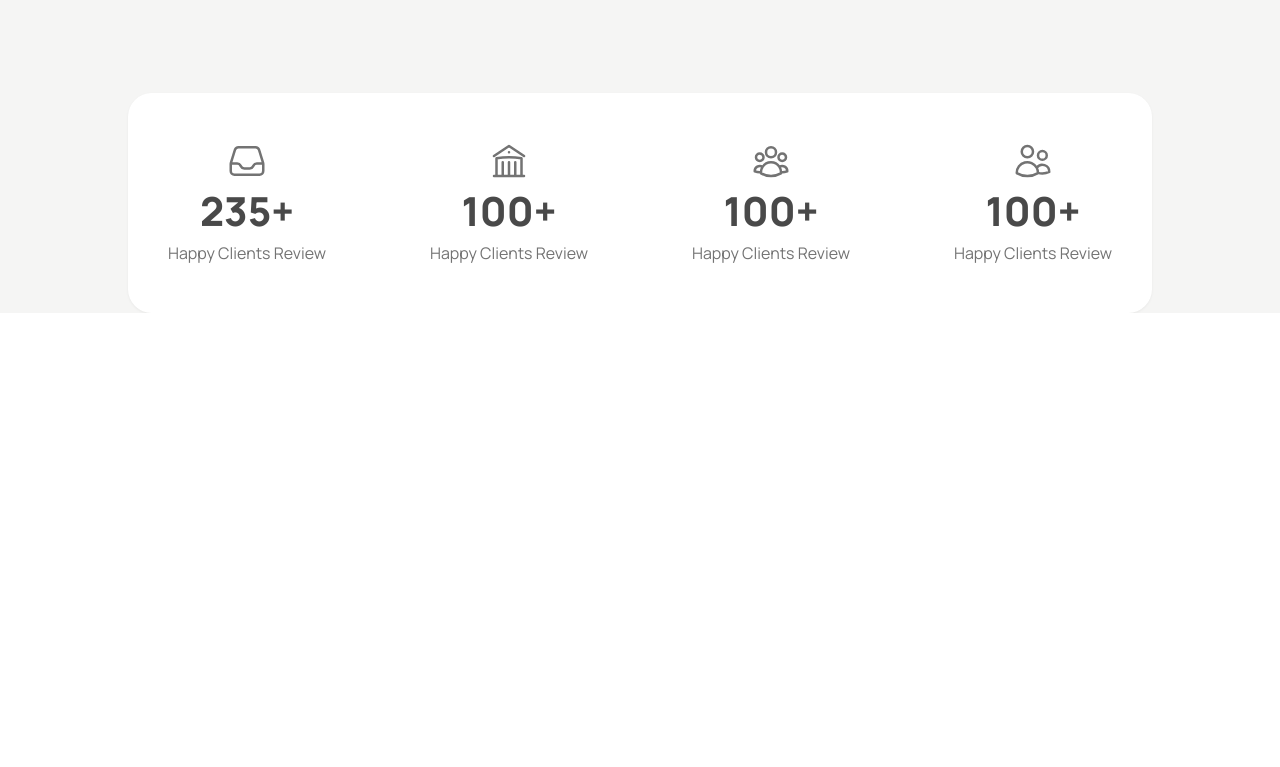
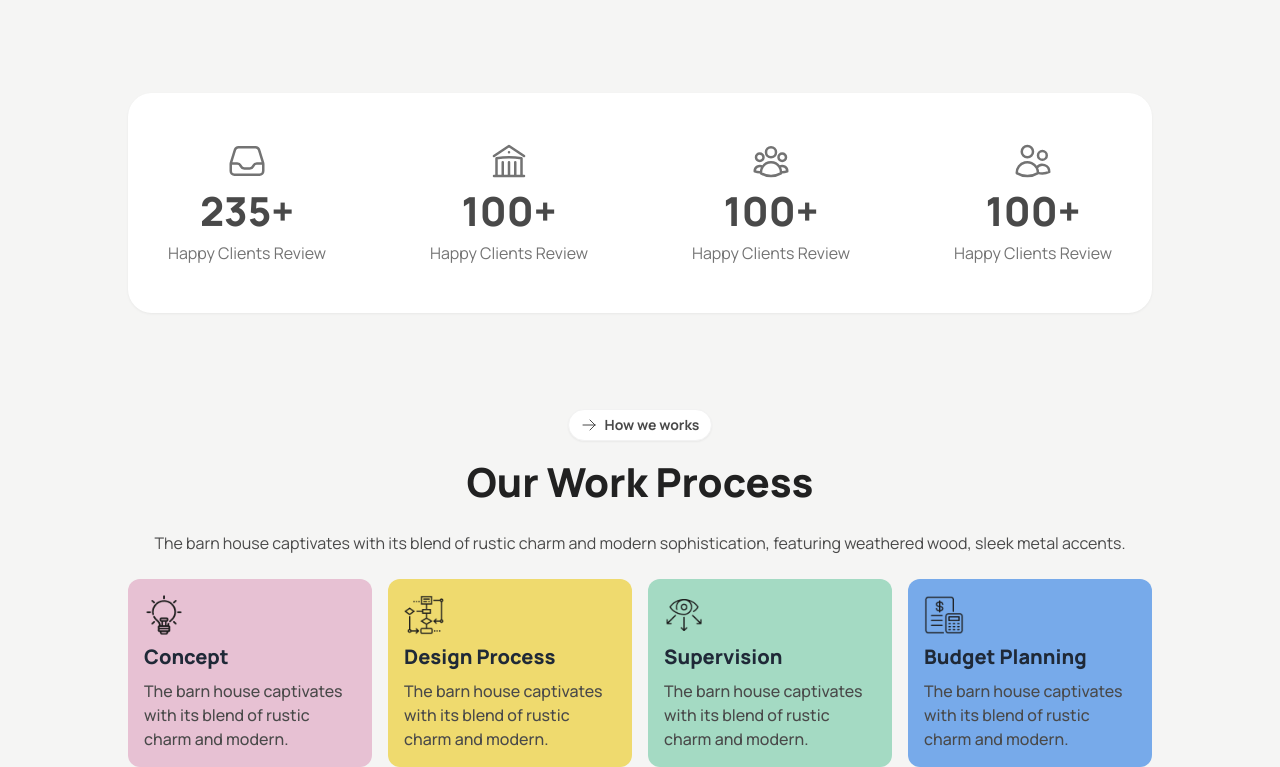
Before and after one commit to Fahim047/ph-assignment-03, a plain HTML site: page index.html in a window 1280 px wide. Shown: the part 1481-2248 px from the top of the page. Before the commit the page ends 1794 px from the top, so only its background shows below. Drawn offline with nearby package versions, Linux system fonts and the light colour scheme.

Commit message:
✅ Work Process Section Done

```diff
--- a/index.html
+++ b/index.html
@@ -46,7 +46,7 @@
 		<header class="bg-white drop-shadow-sm px-4 pb-8 lg:pb-16">
 			<!-- navbar -->
 			<nav class="max-w-screen-xl mx-auto py-4">
-				<div class="navbar">
+				<div class="navbar p-0">
 					<div class="navbar-start">
 						<a
 							class="text-2xl text-secondary font-extrabold flex items-center gap-2 cursor-pointer group"
@@ -449,6 +449,134 @@
 					</div>
 				</section>
 			</section>
+			<!-- Work Section -->
+			<section class="container mx-auto px-4 mt-8 md:mt-16 lg:mt-24">
+				<div
+					class="max-w-screen-lg mx-auto flex flex-col lg:flex-row gap-8"
+				>
+					<div class="flex-1 flex-col items-center space-y-6">
+						<div class="space-y-4 flex flex-col items-center">
+							<!-- section btn  -->
+							<button
+								class="btn btn-sm bg-white text-gray-1 font-bold flex items-center gap-2 rounded-full"
+							>
+								<div class="group-hover:rotate-45 duration-300">
+									<svg
+										xmlns="http://www.w3.org/2000/svg"
+										fill="none"
+										viewBox="0 0 24 24"
+										stroke-width="1.5"
+										stroke="currentColor"
+										class="size-4"
+									>
+										<path
+											stroke-linecap="round"
+											stroke-linejoin="round"
+											d="M13.5 4.5L21 12m0 0-7.5 7.5M21 12H3"
+										/>
+									</svg>
+								</div>
+								<span>How we works</span>
+							</button>
+							<!-- section title -->
+							<h2
+								class="text-secondary text-2xl md:text-[32px] lg:text-[40px] font-extrabold leading-tight"
+							>
+								Our Work Process
+							</h2>
+						</div>
+						<!-- section description -->
+						<p class="text-gray-1 text-center">
+							The barn house captivates with its blend of rustic
+							charm and modern sophistication, featuring weathered
+							wood, sleek metal accents.
+						</p>
+						<!-- section content -->
+						<div
+							class="grid grid-cols-1 md:grid-cols-2 lg:grid-cols-4 gap-4"
+						>
+							<!-- card-1 -->
+							<div
+								class="flex flex-col gap-2 bg-[#E7C1D3] p-4 rounded-xl"
+							>
+								<!-- icon -->
+								<img
+									src="./assets/icons/concept.png"
+									alt="bulb referring idea"
+									class="size-10"
+								/>
+								<!-- heading -->
+								<h4 class="text-xl font-extrabold">Concept</h4>
+								<!-- description -->
+								<p class="text-gray-1 font-medium">
+									The barn house captivates with its blend of
+									rustic charm and modern.
+								</p>
+							</div>
+							<!-- card-2 -->
+							<div
+								class="flex flex-col gap-2 bg-[#EFDA6E] p-4 rounded-xl"
+							>
+								<!-- icon -->
+								<img
+									src="./assets/icons/flow-chart.png"
+									alt="bulb referring idea"
+									class="size-10"
+								/>
+								<!-- heading -->
+								<h4 class="text-xl font-extrabold">
+									Design Process
+								</h4>
+								<!-- description -->
+								<p class="text-gray-1 font-medium">
+									The barn house captivates with its blend of
+									rustic charm and modern.
+								</p>
+							</div>
+							<!-- card-3 -->
+							<div
+								class="flex flex-col gap-2 bg-[#A4DAC3] p-4 rounded-xl"
+							>
+								<!-- icon -->
+								<img
+									src="./assets/icons/vision.png"
+									alt="bulb referring idea"
+									class="size-10"
+								/>
+								<!-- heading -->
+								<h4 class="text-xl font-extrabold">
+									Supervision
+								</h4>
+								<!-- description -->
+								<p class="text-gray-1 font-medium">
+									The barn house captivates with its blend of
+									rustic charm and modern.
+								</p>
+							</div>
+							<!-- card-4 -->
+							<div
+								class="flex flex-col gap-2 bg-[#77AAEA] p-4 rounded-xl"
+							>
+								<!-- icon -->
+								<img
+									src="./assets/icons/budget-planning.png"
+									alt="bulb referring idea"
+									class="size-10"
+								/>
+								<!-- heading -->
+								<h4 class="text-xl font-extrabold">
+									Budget Planning
+								</h4>
+								<!-- description -->
+								<p class="text-gray-1 font-medium">
+									The barn house captivates with its blend of
+									rustic charm and modern.
+								</p>
+							</div>
+						</div>
+					</div>
+				</div>
+			</section>
 		</main>
 	</body>
 </html>
```
